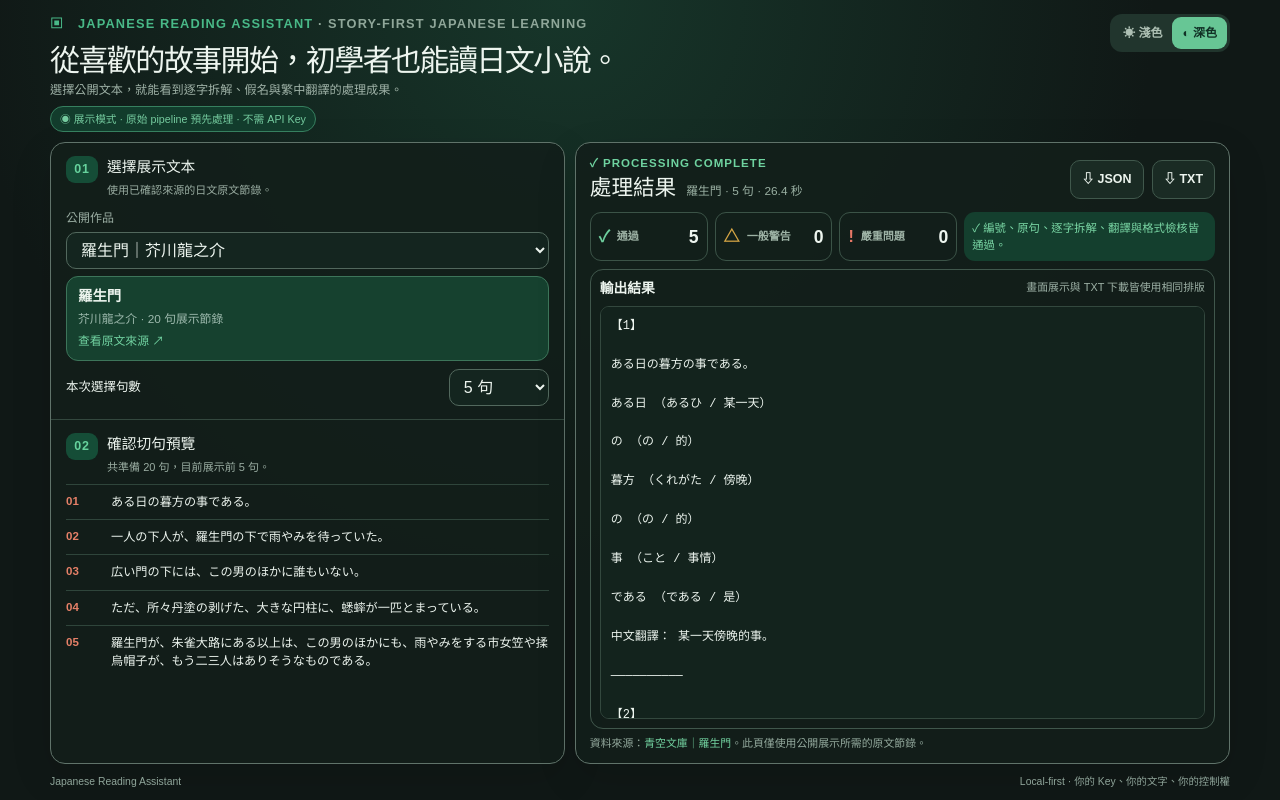
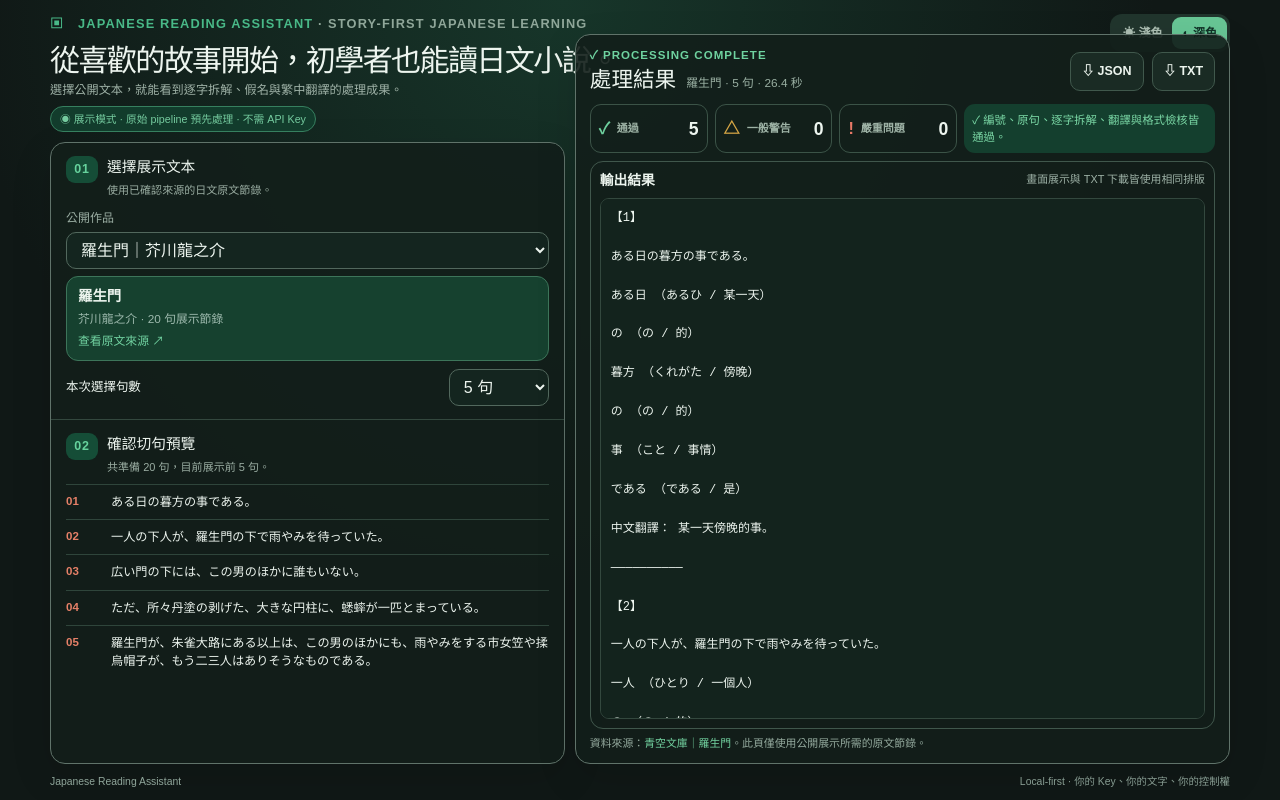
Before and after one commit to ted53759/japanese-reading-assistant, a Next.js app in the folder showcase/: page / in a window 1280 px wide. Built offline with nearby package versions, Linux system fonts and the light colour scheme.

Commit message:
Expand showcase result panel

```diff
--- a/showcase/app/globals.css
+++ b/showcase/app/globals.css
@@ -41,3 +41,11 @@
 /* The results panel is the primary content, so it uses the full right column. */
 .result-panel { grid-row: 1 / 3; }
 @media (max-width: 880px) { .result-panel { grid-row: auto; } }
+
+/* On desktop, use the unused space beside the headline for a taller reading area. */
+@media (min-width: 1100px) {
+  .result-panel {
+    height: calc(100% + 108px);
+    transform: translateY(-108px);
+  }
+}
```
